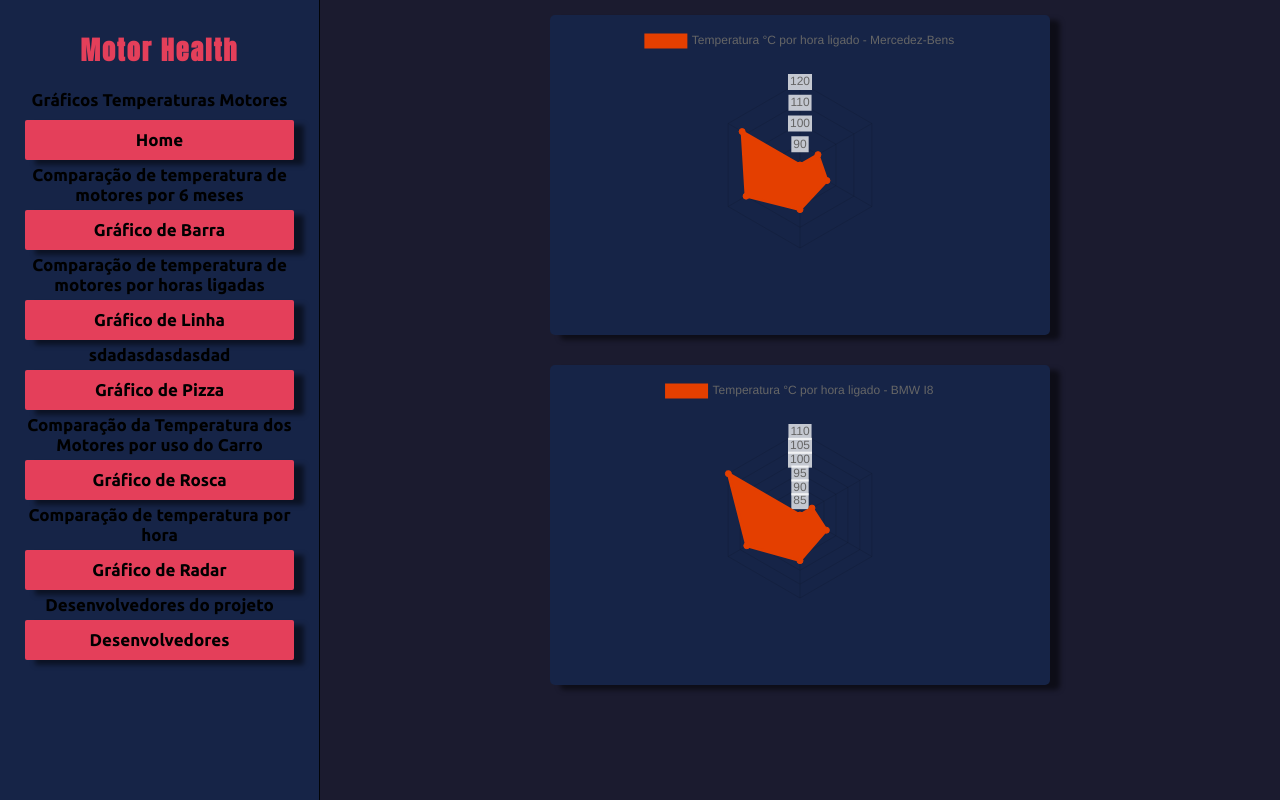
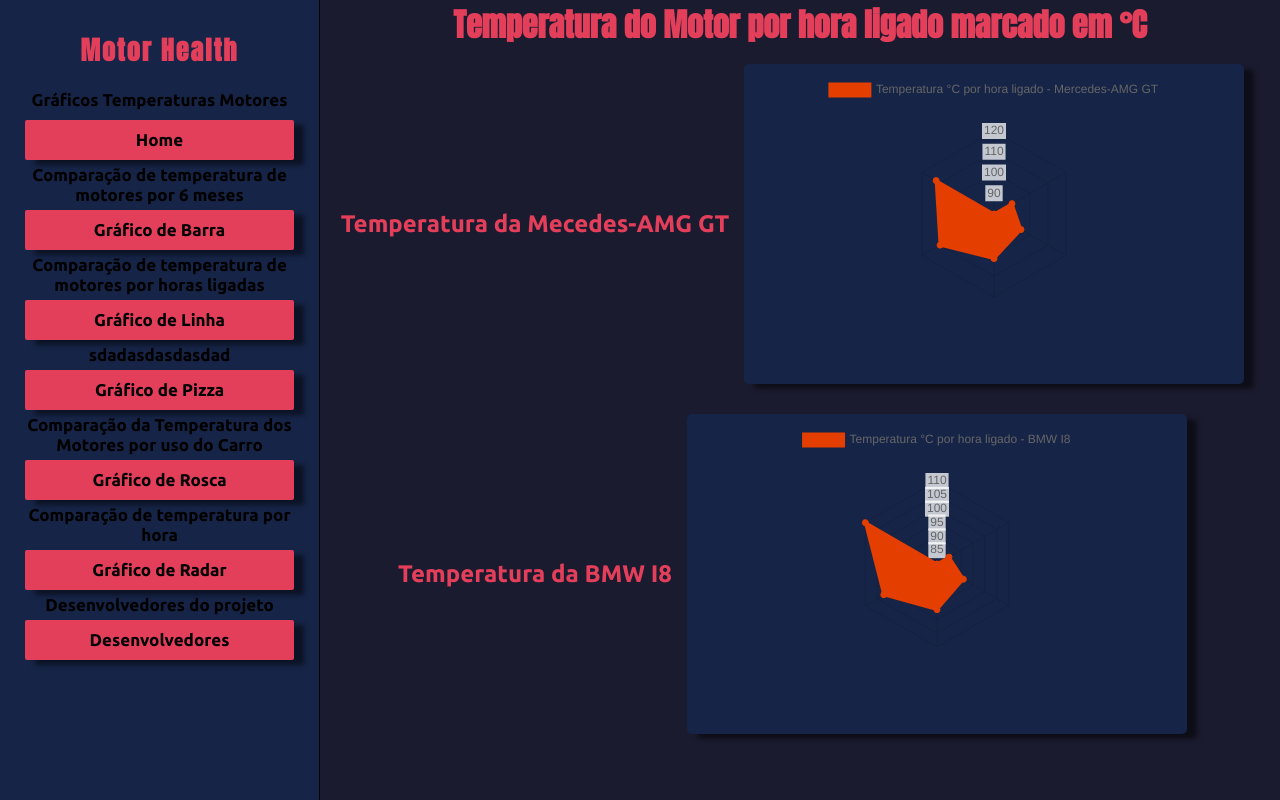
Before and after one commit to vidal987/DashBoard-graficos.github.io, a plain HTML site: page index/radar.html in a window 1280 px wide. Drawn offline with nearby package versions, Linux system fonts and the light colour scheme; files that its build step writes are made by us from their sources.

Commit message:
Radar finalizado

```diff
--- a/index/radar.html
+++ b/index/radar.html
@@ -38,13 +38,19 @@
 
 
     <div class="card-graficos">
+        <h1>Temperatura do Motor por hora ligado marcado em °C</h1>
+
+        <h2>Temperatura da Mecedes-AMG GT</h2>
         <figure class="zoom">
             <canvas id="grafico-1"></canvas>
         </figure>
 
+        <h2>Temperatura da BMW I8</h2>
         <figure class="zoom">
              <canvas id="grafico-2"></canvas>
         </figure>
+
+    </div>
 
     </div>
 
--- a/js/radar.js
+++ b/js/radar.js
@@ -48,7 +48,7 @@ function criarGrafico(idGrafico, dados, cor){
   let Temp = Dados.map(value => {return value.Temperatura})
 
   var dadosGrafico1 = {
-    "indicador": "Temperatura °C por hora ligado - Mercedez-Bens",
+    "indicador": "Temperatura °C por hora ligado - Mercedes-AMG GT",
     "RótuloX": TempoLigado,
     "dados": Temp
   }
```
Also changed, not shown: index.html (+1 -1 lines), index/contatos.html (+2 -2 lines).
